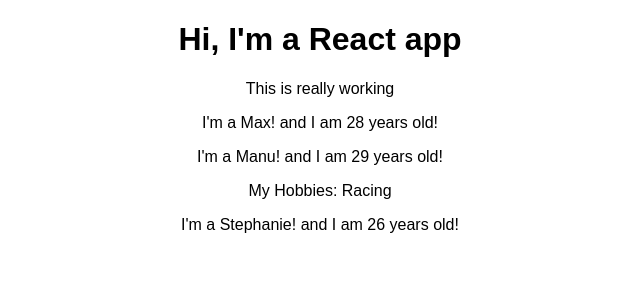
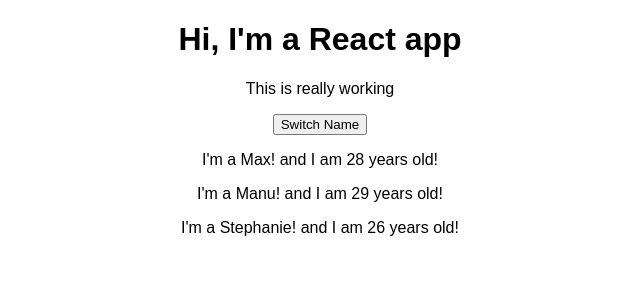
Before and after one commit to sai-sreenath/React-Beginner, a React (Create React App) app: page / in a window 1280 px wide. Shown: the top 300 px of the page, without its empty margins (320-960 px from the left). Built offline with nearby package versions, Linux system fonts and the light colour scheme.

Commit message:
Understanding and using state

```diff
--- a/src/App.js
+++ b/src/App.js
@@ -3,14 +3,25 @@ import './App.css';
 import Person from './Person/Person'
 
 class App extends Component {
+
+  state={
+    persons: [
+      {name: 'Max', age:28},
+      {name: 'Manu', age:29},
+      {name: 'Stephanie', age:26}
+    ]
+  }
+
+
   render() {
     return (
       <div className="App">
         <h1>Hi, I'm a React app</h1>
         <p>This is really working</p>
-        <Person name="Max" age="28"/>
-        <Person name="Manu" age="29">My Hobbies: Racing </Person>
-        <Person name="Stephanie" age="26"/>
+        <button>Switch Name</button>
+        <Person name={this.state.persons[0].name} age={this.state.persons[0].age}/>
+        <Person name={this.state.persons[1].name} age={this.state.persons[1].age}/>
+        <Person name={this.state.persons[2].name} age={this.state.persons[2].age}/>
       </div>
     );
   }
```
Also changed, not shown: 2 other files (tests, documents, lock files or other folders).
